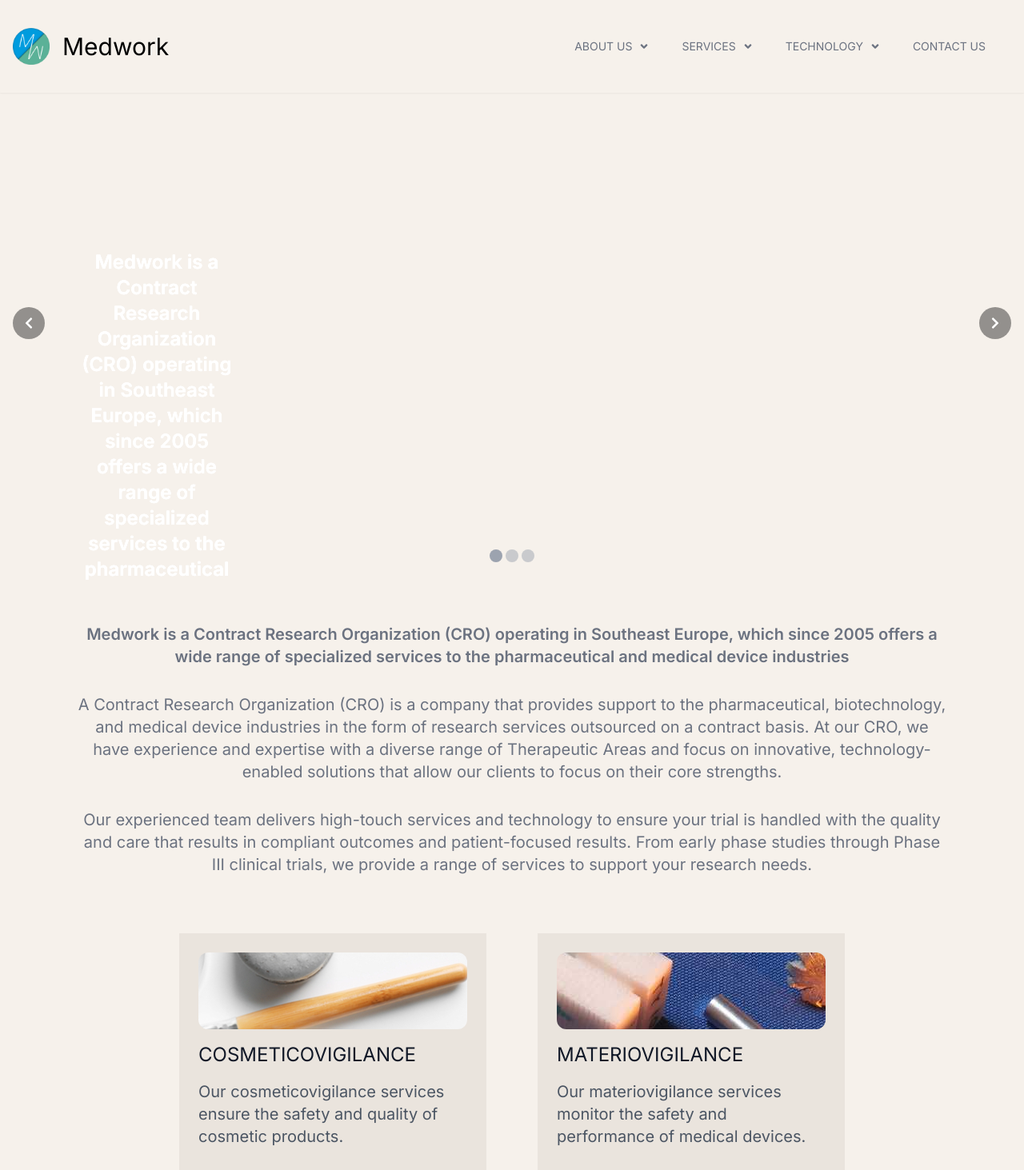
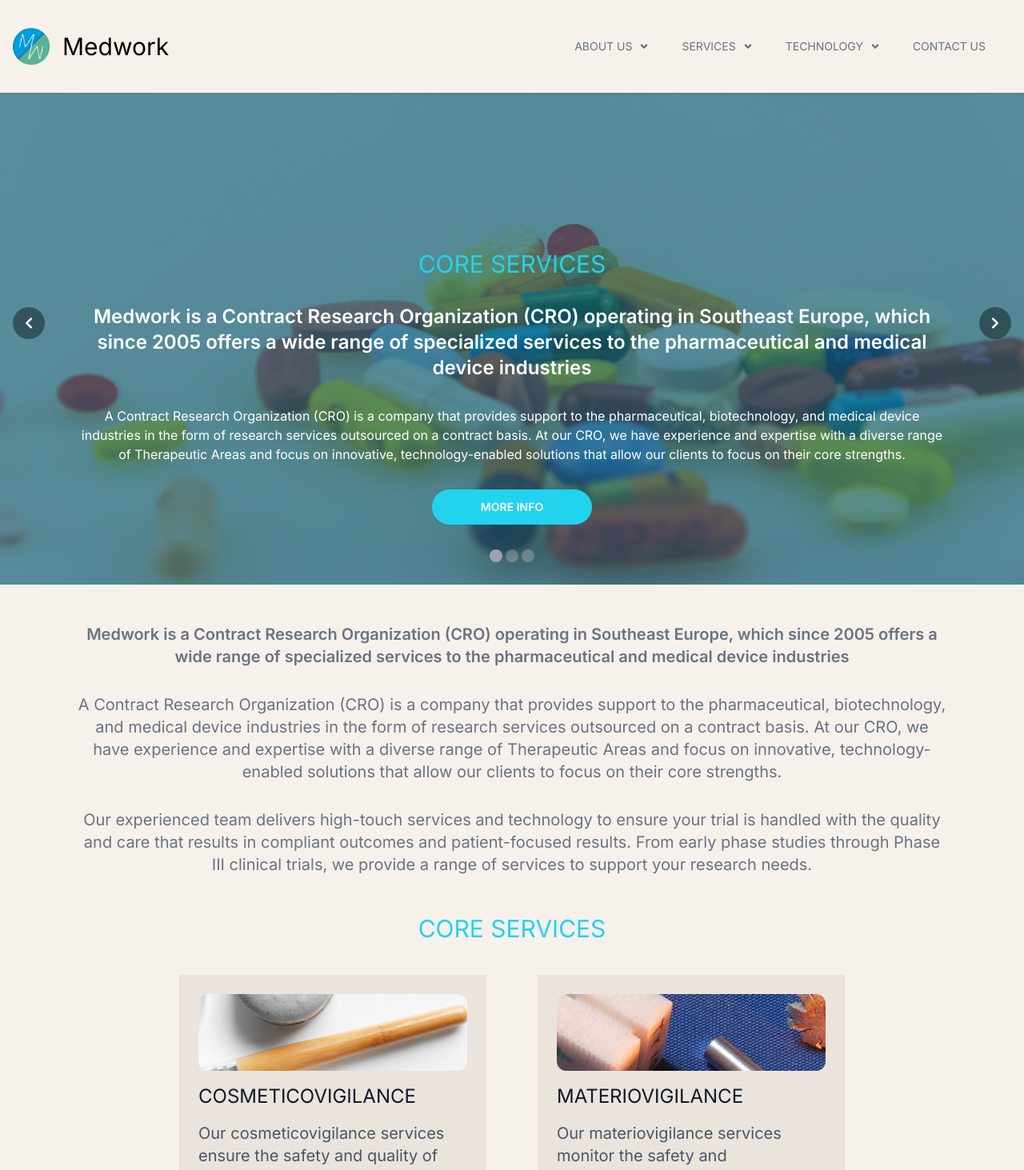
Before and after one commit to Medwork-CRO/webpage, a Next.js app: page / in a window 1280 px wide. Shown: the top 1463 px of the page at 80% size. Built offline with nearby package versions, Linux system fonts and the light colour scheme.

Commit message:
Add key to image in carousel

```diff
--- a/src/pages/index.tsx
+++ b/src/pages/index.tsx
@@ -1,6 +1,6 @@
 
 import Carousel from "@/components/Carousel";
-// import CategoryTitle from "@/components/CategoryTitle";
+import CategoryTitle from "@/components/CategoryTitle";
 import Footer from "@/components/Footer";
 import Header from "@/components/Header";
 import RoundedButton from "@/components/RoundedButton";
@@ -30,7 +30,7 @@
       <div className="absolute z-10 inset-0 bg-cyan-800 opacity-70"></div>
 
       <div className="absolute z-20 top-1 flex flex-col gap-8 mx-24 my-48 text-white text-center items-center justify-center">
-        {/* <CategoryTitle title={"CORE SERVICES"} /> */}
+        <CategoryTitle title={"CORE SERVICES"} />
         <span className="text-5xl md:text-2xl font-semibold">
           Medwork is a Contract Research Organization (CRO) operating in Southeast
           Europe, which since 2005 offers a wide range of specialized services to
@@ -79,9 +79,8 @@
       <main className="flex flex-col justify-center gap-4 place-self-center">
         <Carousel loop>
           {images.map((image, i) =>
-            <div key={i}>
-              <ImageShowCase image={image} />
-            </div>)}
+            <ImageShowCase image={image} key={i} />
+          )}
         </Carousel>
         <div className={`flex flex-col gap-8 whitespace-pre-line px-24 py-8 text-xl text-center text-gray-500`}>
           <p className="font-semibold">
@@ -101,7 +100,7 @@
             From early phase studies through Phase III clinical trials, we provide a range of services to support your research needs.
           </p>
         </div>
-        {/* <CategoryTitle title={"CORE SERVICES"} /> */}
+        <CategoryTitle title={"CORE SERVICES"} />
         <Services />
       </main >
       <Footer />
```
